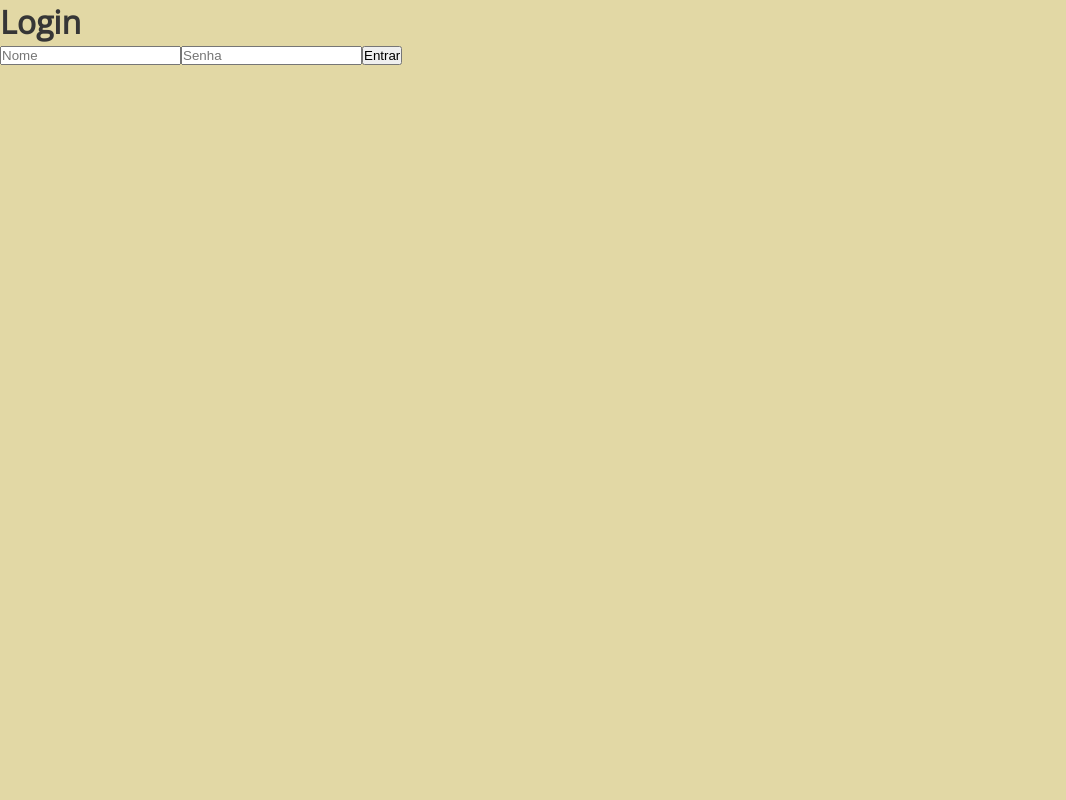
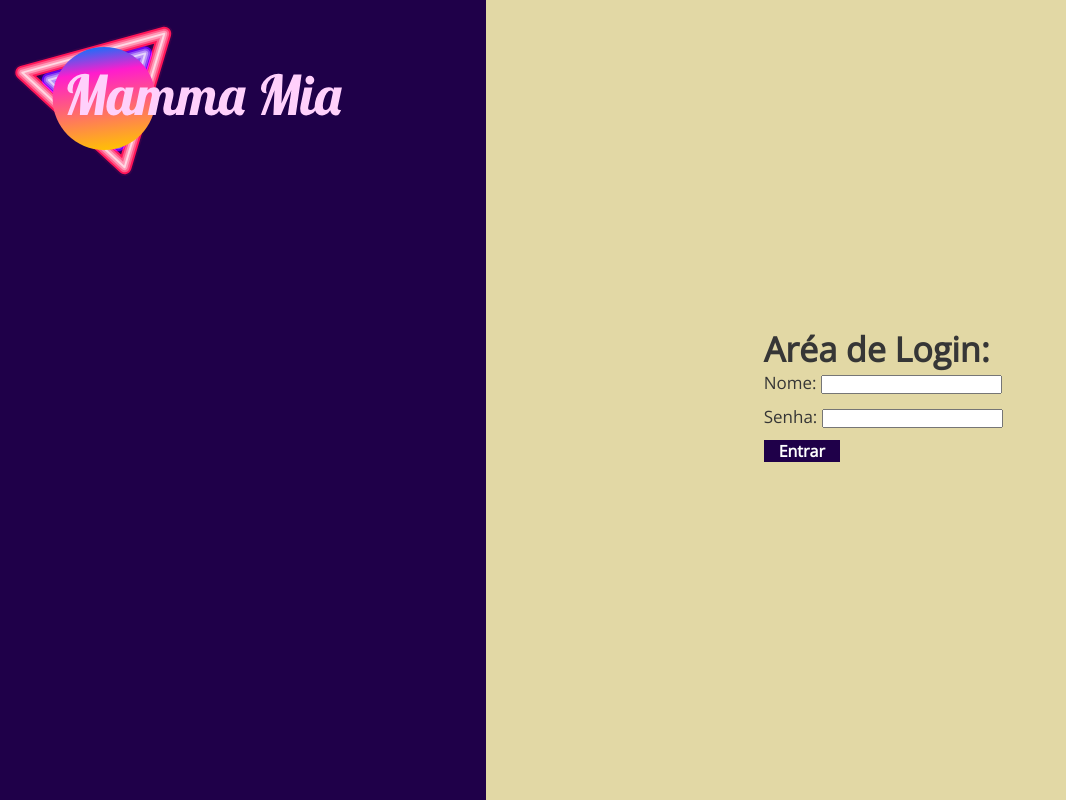
Before and after one commit to MarjoriLins/casa-de-eventos, a React (Vite) app: page /login in a window 1280 px wide. Shown: the whole page, without its empty margins (0-1066 px from the left). Built offline with nearby package versions, Linux system fonts and the light colour scheme.

Commit message:
Desenvolvendo Tela de Login.

```diff
--- a/src/components/pages/Login/login.jsx
+++ b/src/components/pages/Login/login.jsx
@@ -2,6 +2,23 @@ import { useState } from "react";
 import { useNavigate } from "react-router-dom";
 
 import axios from "axios";
+
+import {
+  LoginContainer,
+  LoginContent,
+  LoginBox,
+  LoginTitle,
+  FormBox,
+  FormItem,
+  FormLabel,
+  FormInput,
+  FormButton,
+  Sidebar,
+  SidebarContainer,
+  LogoContainer,
+  Logo,
+  ErrorMessage,
+} from "./login.styles";
 
 const Login = () => {
   // Aqui ficam meus hooks, funções e etc..
@@ -33,24 +50,42 @@ const Login = () => {
   };
 
   return (
-    // Aqui entra o formulário de login
-    <div>
-      <h1>Login</h1>
-      <input
+    <LoginContainer>
+      <Sidebar>
+        <SidebarContainer>
+          <LogoContainer>
+            <Logo src="./img/logo.svg" alt="Logo da casa de festas" />
+          </LogoContainer>
+        </SidebarContainer>
+      </Sidebar>
+      <LoginContent>
+        <LoginBox>
+          <LoginTitle>Aréa de Login:</LoginTitle>
+          <FormBox>
+            <FormItem>
+              <FormLabel>Nome: </FormLabel>
+              <FormInput
                 type="text"
-        placeholder="Nome"
                 value={nome}
                 onChange={(e) => setNome(e.target.value)}
               />
-      <input
+            </FormItem>
+            <FormItem>
+              <FormLabel>Senha: </FormLabel>
+              <FormInput
                 type="password"
-        placeholder="Senha"
                 value={senha}
                 onChange={(e) => setSenha(e.target.value)}
               />
-      <button onClick={EfetuarLogin}>Entrar</button>
-      {erro && <p>{erro}</p>}
-    </div>
+            </FormItem>
+            <FormItem>
+              <FormButton onClick={EfetuarLogin}>Entrar</FormButton>
+            </FormItem>
+            {erro && <ErrorMessage>{erro}</ErrorMessage>}
+          </FormBox>
+        </LoginBox>
+      </LoginContent>
+    </LoginContainer>
   );
 };
 
--- /dev/null
+++ b/src/components/pages/Login/login.styles.jsx
@@ -0,0 +1,58 @@
+import styled from "styled-components";
+import { Link } from "react-router-dom";
+
+export const LoginContainer = styled.div`
+  display: flex;
+  font-size: 17px;
+  line-height: 200%;
+  font-weight: 400;
+`;
+
+export const LoginTitle = styled.h1``;
+
+export const Sidebar = styled.aside`
+  color: #ffffff;
+  background-color: #1f0049;
+  height: 100vh;
+  width: 38%;
+`;
+export const SidebarContainer = styled.div``;
+
+export const LogoContainer = styled.div``;
+
+export const Logo = styled.img``;
+
+export const LoginContent = styled.main`
+  width: 62%;
+  height: 100vh;
+  background-color: #e2d8a5;
+  display: flex;
+  justify-content: center;
+  align-items: center;
+`;
+export const LoginBox = styled.div``;
+
+export const FormBox = styled.form``;
+
+export const FormItem = styled.div``;
+
+export const FormLabel = styled.label``;
+
+export const FormInput = styled.input``;
+
+export const FormButton = styled(Link)`
+  text-decoration: none;
+
+  color: #ffffff;
+  padding: 0 15px;
+  &:hover {
+    color: #6f9f9c;
+  }
+
+  font-weight: 600;
+  font-size: 16px;
+
+  background-color: #1f0049;
+`;
+
+export const ErrorMessage = styled.p``;
```
Lines whose indentation alone changed are shown as unchanged.
